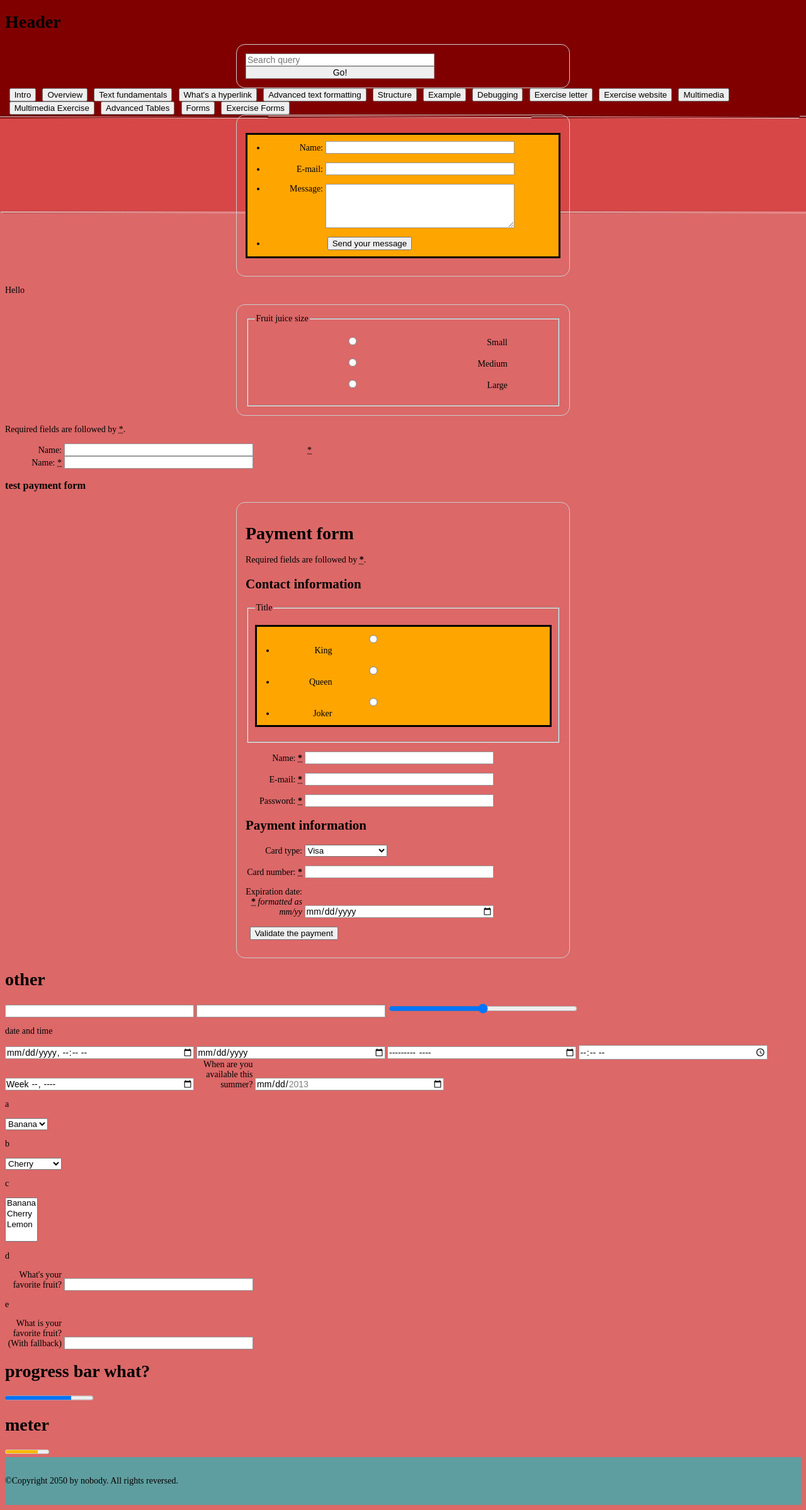
After one commit to dandumitriu33/html-practice, a Flask app: page /forms in a window 1280 px wide. The commit adds this page. Shown: the whole page at 63% size. Run offline with Flask 2, Linux system fonts and the light colour scheme.

Commit message:
Add the HTML Forms tutorial including exercise

```diff
--- a/app.py
+++ b/app.py
@@ -69,5 +69,15 @@ def advanced_tables():
     return render_template('advanced-tables.html')
 
 
+@app.route('/forms')
+def forms():
+    return render_template('forms.html')
+
+
+@app.route('/exercise-forms')
+def exercise_forms():
+    return render_template('exercise-forms.html')
+
+
 if __name__ == "__main__":
     app.run(debug=True)
--- a/static/css/main.css
+++ b/static/css/main.css
@@ -91,3 +91,65 @@ caption {
 tfoot {
   font-weight: bold;
 }
+
+/* forms */
+
+form {
+  /* Center the form on the page */
+  margin: 0 auto;
+  width: 500px;
+  /* Form outline */
+  padding: 1em;
+  border: 1px solid #CCC;
+  border-radius: 1em;
+}
+
+form li + li {
+  margin-top: 1em;
+}
+
+label {
+  /* Uniform size & alignment */
+  display: inline-block;
+  width: 90px;
+  text-align: right;
+}
+
+input,
+textarea {
+  /* To make sure that all text fields have the same font settings
+     By default, textareas have a monospace font */
+  font: 1em sans-serif;
+
+  /* Uniform text field size */
+  width: 300px;
+  box-sizing: border-box;
+
+  /* Match form field borders */
+  border: 1px solid #999;
+}
+
+input:focus,
+textarea:focus {
+  /* Additional highlight for focused elements */
+  border-color: #000;
+}
+
+textarea {
+  /* Align multiline text fields with their labels */
+  vertical-align: top;
+
+  /* Provide space to type some text */
+  height: 5em;
+}
+
+.button {
+  /* Align buttons with the text fields */
+  padding-left: 90px; /* same size as the label elements */
+}
+
+button {
+  /* This extra margin represent roughly the same space as the space
+     between the labels and their text fields */
+  margin-left: .5em;
+}
--- a/templates/base.html
+++ b/templates/base.html
@@ -38,6 +38,8 @@
         <a href="{{ url_for('mmimg') }}"><button>Multimedia</button></a>
         <a href="{{ url_for('mmindex') }}"><button>Multimedia Exercise</button></a>
         <a href="{{ url_for('advanced_tables') }}"><button>Advanced Tables</button></a>
+        <a href="{{ url_for('forms') }}"><button>Forms</button></a>
+        <a href="{{ url_for('exercise_forms') }}"><button>Exercise Forms</button></a>
 
      </nav>
 
--- /dev/null
+++ b/templates/forms.html
@@ -0,0 +1,244 @@
+{% extends 'base.html' %}
+
+{% block head %}
+<title>Forms</title>
+{% endblock head %}
+
+
+
+{% block body %}
+<form action="/my-handling-form-page" method="post">
+ <ul>
+  <li>
+    <label for="name">Name:</label>
+    <input type="text" id="name" name="user_name">
+  </li>
+  <li>
+    <label for="mail">E-mail:</label>
+    <input type="email" id="mail" name="user_mail">
+  </li>
+  <li>
+    <label for="msg">Message:</label>
+    <textarea id="msg" name="user_message"></textarea>
+  </li>
+  <li class="button">
+    <button type="submit">Send your message</button>
+  </li>
+ </ul>
+</form>
+
+<p>Hello</p>
+
+<form>
+  <fieldset>
+    <legend>Fruit juice size</legend>
+    <p>
+      <input type="radio" name="size" id="size_1" value="small">
+      <label for="size_1">Small</label>
+    </p>
+    <p>
+      <input type="radio" name="size" id="size_2" value="medium">
+      <label for="size_2">Medium</label>
+    </p>
+    <p>
+      <input type="radio" name="size" id="size_3" value="large">
+      <label for="size_3">Large</label>
+    </p>
+  </fieldset>
+</form>
+
+<p>Required fields are followed by <abbr title="required">*</abbr>.</p>
+
+<!-- So this: -->
+<div>
+  <label for="username">Name:</label>
+  <input type="text" name="username">
+  <label for="username"><abbr title="required" aria-label="required">*</abbr></label>
+</div>
+
+<!-- would be better done like this:
+<div>
+  <label for="username">
+    <span>Name:</span>
+    <input id="username" type="text" name="username">
+    <abbr title="required" aria-label="required">*</abbr>
+  </label>
+</div>   -->
+
+<!-- But this is probably best: -->
+<div>
+  <label for="username">Name: <abbr title="required" aria-label="required">*</abbr></label>
+  <input id="username" type="text" name="username">
+</div>
+
+<h3>test payment form</h3>
+
+<form>
+    <h1>Payment form</h1>
+    <p>Required fields are followed by <strong><abbr title="required">*</abbr></strong>.</p>
+    <section>
+    <h2>Contact information</h2>
+    <fieldset>
+      <legend>Title</legend>
+      <ul>
+          <li>
+            <label for="title_1">
+              <input type="radio" id="title_1" name="title" value="K" >
+              King
+            </label>
+          </li>
+          <li>
+            <label for="title_2">
+              <input type="radio" id="title_2" name="title" value="Q">
+              Queen
+            </label>
+          </li>
+          <li>
+            <label for="title_3">
+              <input type="radio" id="title_3" name="title" value="J">
+              Joker
+            </label>
+          </li>
+      </ul>
+    </fieldset>
+    <p>
+      <label for="name">
+        <span>Name: </span>
+        <strong><abbr title="required">*</abbr></strong>
+      </label>
+      <input type="text" id="name" name="username">
+    </p>
+    <p>
+      <label for="mail">
+        <span>E-mail: </span>
+        <strong><abbr title="required">*</abbr></strong>
+      </label>
+      <input type="email" id="mail" name="usermail">
+    </p>
+    <p>
+      <label for="pwd">
+        <span>Password: </span>
+        <strong><abbr title="required">*</abbr></strong>
+      </label>
+      <input type="password" id="pwd" name="password">
+    </p>
+    </section>
+
+    <section>
+    <h2>Payment information</h2>
+    <p>
+      <label for="card">
+        <span>Card type:</span>
+      </label>
+      <select id="card" name="usercard">
+        <option value="visa">Visa</option>
+        <option value="mc">Mastercard</option>
+        <option value="amex">American Express</option>
+      </select>
+    </p>
+    <p>
+      <label for="number">
+        <span>Card number:</span>
+        <strong><abbr title="required">*</abbr></strong>
+      </label>
+      <input type="tel" id="number" name="cardnumber">
+    </p>
+    <p>
+      <label for="date">
+        <span>Expiration date:</span>
+        <strong><abbr title="required">*</abbr></strong>
+        <em>formatted as mm/yy</em>
+      </label>
+      <input type="date" id="date" name="expiration">
+    </p>
+    </section>
+
+    <p> <button type="submit">Validate the payment</button> </p>
+</form>
+
+    <h1>other</h1>
+    <input type="number" name="age" id="age" min="1" max="10" step="2">
+    <input type="number" name="change" id="pennies" min="0" max="1" step="0.01">
+
+    <input type="range" name="beans" id="beans" min="0" max="500" step="10">
+
+
+    <p>
+    date and time
+    </p>
+
+    <input type="datetime-local" name="datetime" id="datetime">
+    <input type="date" name="date" id="date">
+    <input type="month" name="month" id="month">
+    <input type="time" name="time" id="time">
+    <input type="week" name="week" id="week">
+    <label for="myDate">When are you available this summer?</label>
+    <input type="date" name="myDate" min="2013-06-01" max="2013-08-31" id="myDate">
+<p>a</p>
+    <select id="simple" name="simple">
+      <option>Banana</option>
+      <option>Cherry</option>
+      <option>Lemon</option>
+    </select>
+
+<p>b</p>
+<select id="groups" name="groups">
+  <optgroup label="fruits">
+    <option>Banana</option>
+    <option selected>Cherry</option>
+    <option>Lemon</option>
+  </optgroup>
+  <optgroup label="vegetables">
+    <option>Carrot</option>
+    <option>Eggplant</option>
+    <option>Potato</option>
+  </optgroup>
+</select>
+
+<p>c</p>
+<select id="multi" name="multi" multiple>
+  <option>Banana</option>
+  <option>Cherry</option>
+  <option>Lemon</option>
+</select>
+
+<p>d</p>
+<label for="myFruit">What's your favorite fruit?</label>
+<input type="text" name="myFruit" id="myFruit" list="mySuggestion">
+<datalist id="mySuggestion">
+  <option>Apple</option>
+  <option>Banana</option>
+  <option>Blackberry</option>
+  <option>Blueberry</option>
+  <option>Lemon</option>
+  <option>Lychee</option>
+  <option>Peach</option>
+  <option>Pear</option>
+</datalist>
+
+<p>e</p>
+<label for="myFruit">What is your favorite fruit? (With fallback)</label>
+<input type="text" id="myFruit" name="fruit" list="fruitList">
+
+<datalist id="fruitList">
+  <label for="suggestion">or pick a fruit</label>
+  <select id="suggestion" name="altFruit">
+    <option>Apple</option>
+    <option>Banana</option>
+    <option>Blackberry</option>
+    <option>Blueberry</option>
+    <option>Lemon</option>
+    <option>Lychee</option>
+    <option>Peach</option>
+    <option>Pear</option>
+  </select>
+</datalist>
+
+<h1>progress bar what?</h1>
+<progress max="100" value="75">75/100</progress>
+
+<h1>meter</h1>
+<meter min="0" max="100" value="75" low="33" high="66" optimum="50">75</meter>
+
+
+{% endblock body %}
```
Also changed, not shown: templates/exercise-forms.html (added, +157 -0 lines), static/img/postcard-background.jpg (added).
